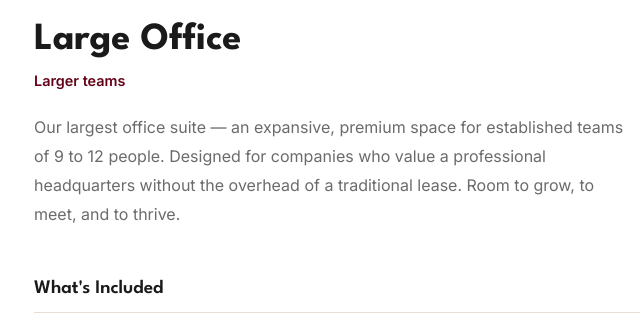
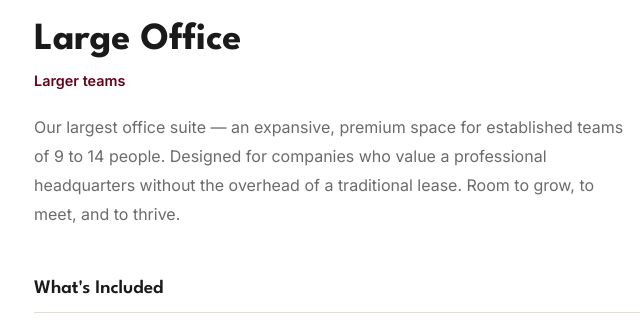
Before and after one commit to BogdanMacavei/Maccollab, a website: page office-large.html in a window 1280 px wide. Shown: the part 869-1189 px from the top of the page, 30-670 px from the left. Drawn offline with nearby package versions, Linux system fonts and the light colour scheme.

Commit message:
Misiunea sociala update
Co-Authored-By: Claude Sonnet 4.6 <noreply@anthropic.com>

```diff
--- a/office-large.html
+++ b/office-large.html
@@ -88,7 +88,7 @@
         <p class="office-tagline">Larger teams</p>
 
         <p class="office-desc">
-          Our largest office suite — an expansive, premium space for established teams of 9 to 12 people. Designed for companies who value a professional headquarters without the overhead of a traditional lease. Room to grow, to meet, and to thrive.
+          Our largest office suite — an expansive, premium space for established teams of 9 to 14 people. Designed for companies who value a professional headquarters without the overhead of a traditional lease. Room to grow, to meet, and to thrive.
         </p>
 
         <h3 class="amenities-title">What's Included</h3>
```
Also changed, not shown: 5 other files.
